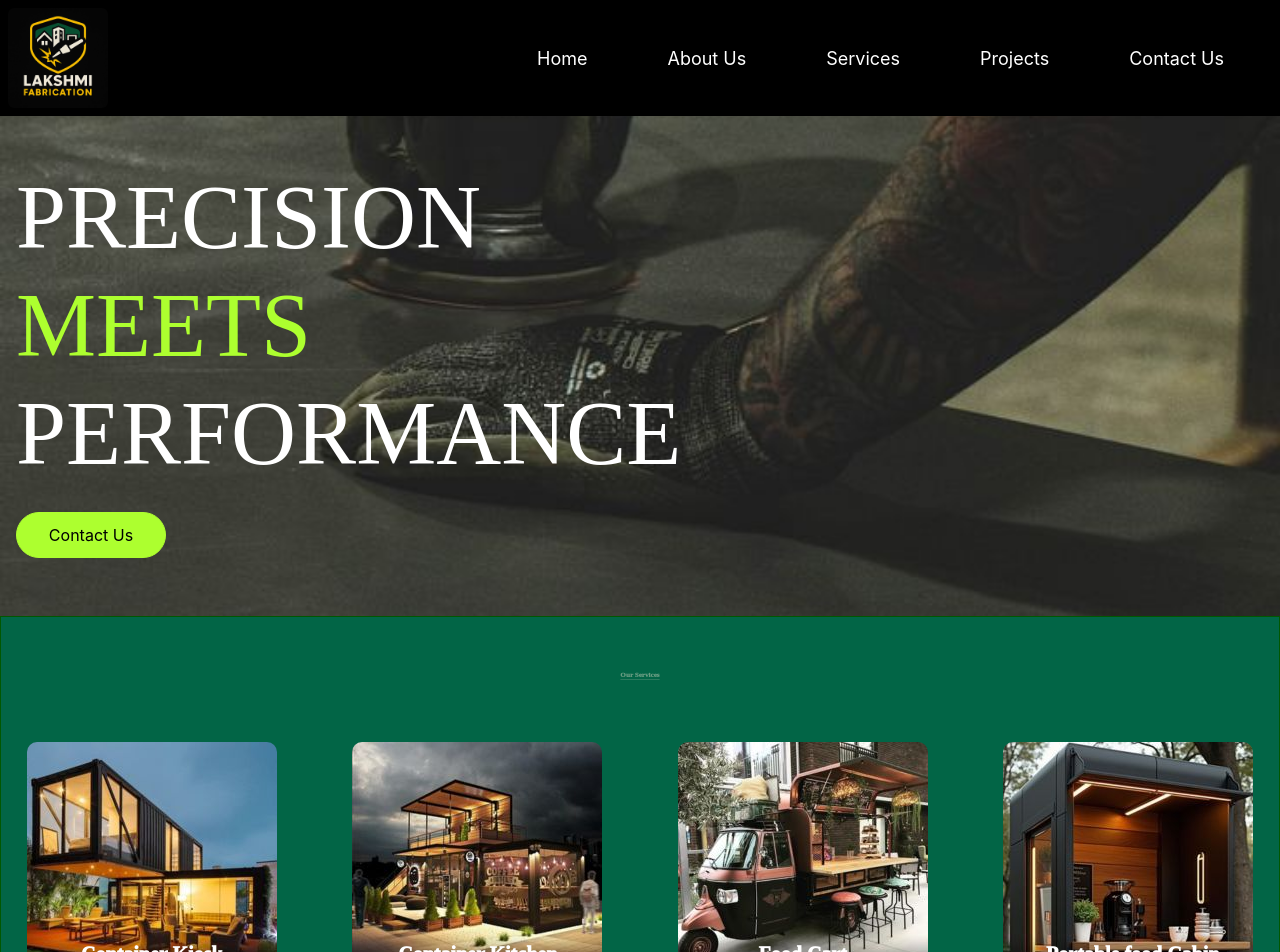
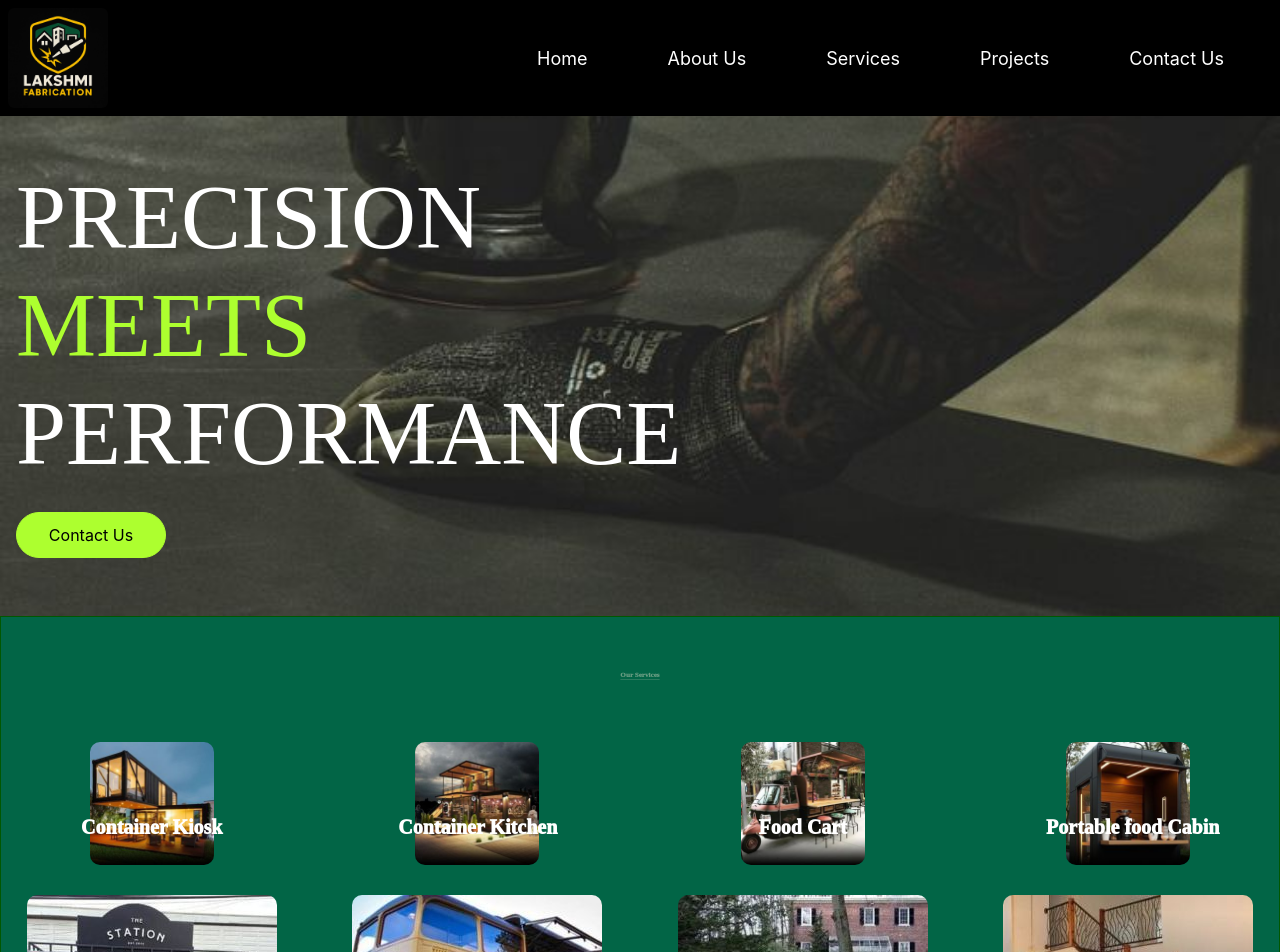
Before and after one commit to aravindhbabu19/fabric7, a React (Create React App) app in the folder ProjectFab/Frontend/myapp/: page /services in a window 1280 px wide. Shown: the top 952 px of the page. Built offline with nearby package versions, Linux system fonts and the light colour scheme.

Commit message:
Update App.css

```diff
--- a/ProjectFab/Frontend/myapp/src/App.css
+++ b/ProjectFab/Frontend/myapp/src/App.css
@@ -451,7 +451,7 @@
 }
 .service-img{
   border-radius: 10px;
-   animation: blink123 infinite;
+   animation: blink123 linear;
   animation-duration:1s;
   animation-timeline: view();
   animation-range: entry 0% cover 40%;
```
